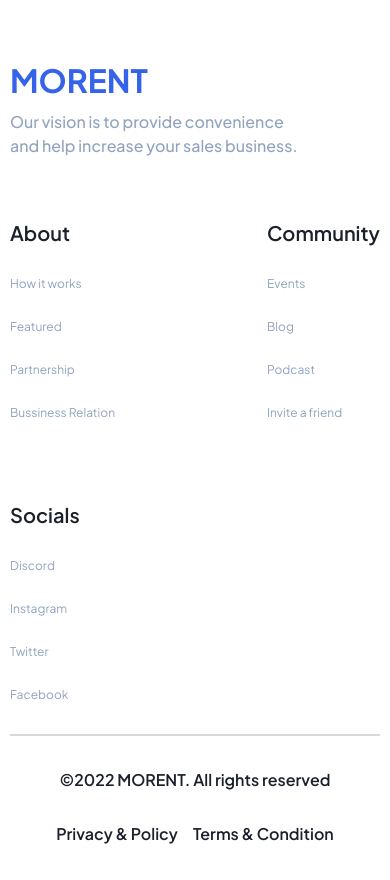
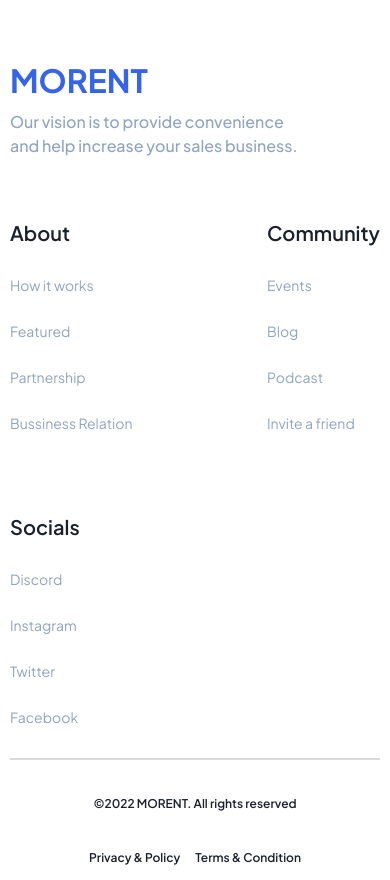
Before and after one commit to ozcsert/Morent, a Next.js app: page / in a window 390 px wide. Before the commit the page ends 856 px from the top, so only its background shows below. Built offline with nearby package versions, Linux system fonts and the light colour scheme.

Commit message:
[SE-18] -  font-size küçültüldü

```diff
--- a/src/components/Footer/styles.scss
+++ b/src/components/Footer/styles.scss
@@ -95,8 +95,12 @@ a {
     flex-direction: column;
     gap: 30px;
     flex-wrap: wrap-reverse;
+    a {
+      font-size: 12px;
+    }
   }
+
   a {
-    font-size: 12px;
+    font-size: 14px;
   }
 }
```
